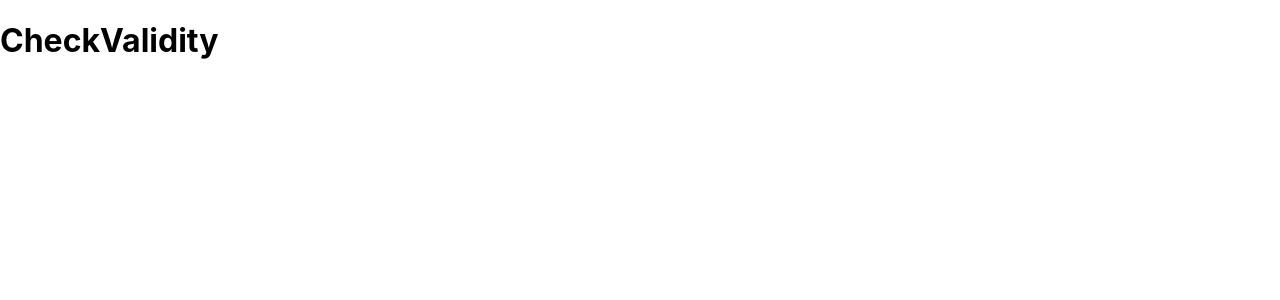
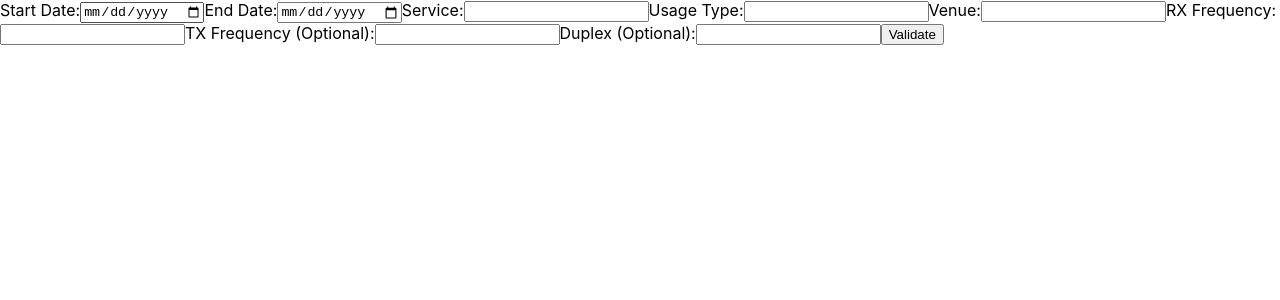
Before and after one commit to Zoomma1/HackatonANFR, a React (Create React App) app in the folder frontend/: page /CheckValidity in a window 1280 px wide. Shown: the top 300 px of the page. Built offline with nearby package versions, Linux system fonts and the light colour scheme; the HTML template or start-up script is replaced by a standard one.

Commit message:
CheckValidity

```diff
--- a/frontend/src/Pages/CheckValidity/CheckValidity.tsx
+++ b/frontend/src/Pages/CheckValidity/CheckValidity.tsx
@@ -1,9 +1,106 @@
 import "./CheckValidity.css";
+import { useState } from "react";
 
 export function CheckValidity() {
+  const [formState, setFormState] = useState({
+    startDate: "",
+    endDate: "",
+    service: "",
+    usageType: "",
+    venue: "",
+    rxFreq: "",
+    txFreq: "",
+    duplex: "",
+  });
+
+  const handleChange = (event: { target: { name: any; value: any } }) => {
+    setFormState({
+      ...formState,
+      [event.target.name]: event.target.value,
+    });
+  };
+
   return (
-    <div>
-      <h1>CheckValidity</h1>
-    </div>
+    <form>
+      <label>
+        Start Date:
+        <input
+          type="date"
+          name="startDate"
+          value={formState.startDate}
+          onChange={handleChange}
+          required
+        />
+      </label>
+      <label>
+        End Date:
+        <input
+          type="date"
+          name="endDate"
+          value={formState.endDate}
+          onChange={handleChange}
+          required
+        />
+      </label>
+      <label>
+        Service:
+        <input
+          type="text"
+          name="service"
+          value={formState.service}
+          onChange={handleChange}
+          required
+        />
+      </label>
+      <label>
+        Usage Type:
+        <input
+          type="text"
+          name="usageType"
+          value={formState.usageType}
+          onChange={handleChange}
+          required
+        />
+      </label>
+      <label>
+        Venue:
+        <input
+          type="text"
+          name="venue"
+          value={formState.venue}
+          onChange={handleChange}
+          required
+        />
+      </label>
+      <label>
+        RX Frequency:
+        <input
+          type="text"
+          name="rxFreq"
+          value={formState.rxFreq}
+          onChange={handleChange}
+          required
+        />
+      </label>
+      <label>
+        TX Frequency (Optional):
+        <input
+          type="text"
+          name="txFreq"
+          value={formState.txFreq}
+          onChange={handleChange}
+        />
+      </label>
+      <label>
+        Duplex (Optional):
+        <input
+          type="text"
+          name="duplex"
+          value={formState.duplex}
+          onChange={handleChange}
+        />
+      </label>
+      <button type="submit">Validate</button>
+    </form>
   );
 }
```
